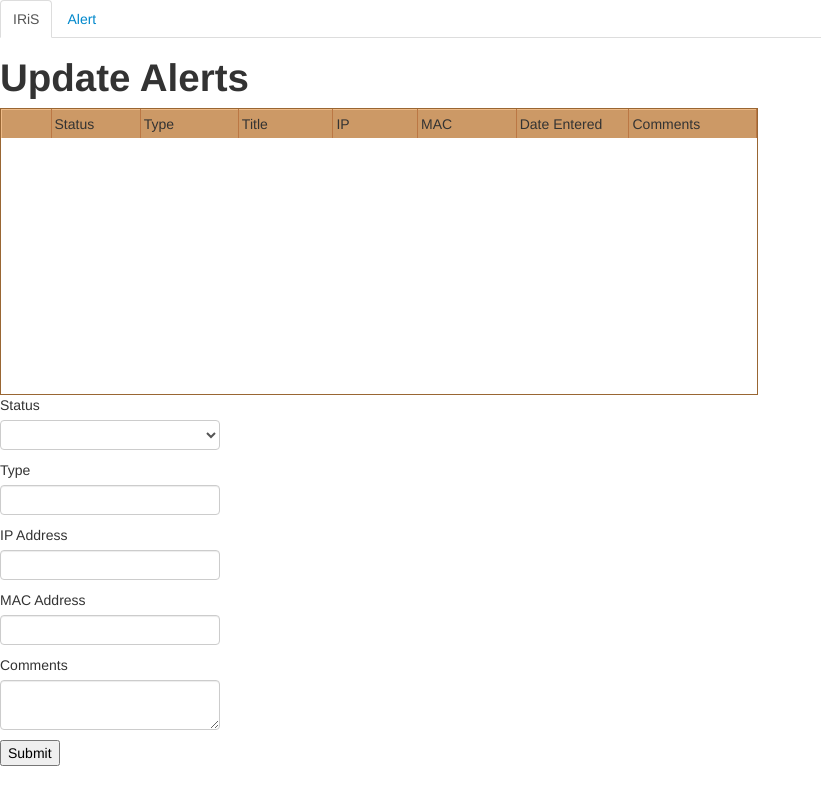
After one commit to danielbarbarito/IRiS, a Flask app: page /update_alert in a window 1280 px wide. The commit adds this page. Shown: the whole page, without its empty margins (0-821 px from the left). Run offline with Flask 2, Linux system fonts and the light colour scheme; lists and menus that the app fills with data are empty; parts of the project's set-up code (start-up, migrations or seed data) failed here and were passed over.

Commit message:
Manual Alert Entry,Update

```diff
--- a/app/forms.py
+++ b/app/forms.py
@@ -1,9 +1,18 @@
 from flask.ext.wtf import Form
-from wtforms import StringField, SelectField, TextAreaField, BooleanField, TextAreaField, PasswordField, IntegerField, validators
-from wtforms.validators import DataRequired, Length
+from wtforms import StringField, SelectField, TextAreaField, DateTimeField, BooleanField, TextAreaField, PasswordField, IntegerField, validators, SubmitField
+from wtforms.validators import DataRequired, Length, IPAddress, MacAddress, Optional
 
-class AlertForm(Form):
-	alert_name = StringField('alert_name',validators=[DataRequired()])
- 	alert_value = StringField('alert_value',validators=[DataRequired()])
-	alert_status = SelectField('alert_status', choices=[('new','New'),('Res','Resolved'),('prom','Promoted')])
-	alert_comments = TextAreaField('alert_comments')
+class NewAlertForm(Form):
+	alert_title = StringField('Title',validators=[DataRequired()])
+	alert_type = StringField('Type',validators=[DataRequired()])
+	alert_ip = StringField('IP Address',validators=[Optional(),IPAddress("Bad IP Address")])
+	alert_mac = StringField('MAC Address',validators=[Optional(), MacAddress("Bad Mac Address")])
+	alert_comments = TextAreaField('Comments')
+
+
+class UpdateAlertForm(Form):
+        alert_status = SelectField('Status', choices=[('',''),('Resolved','Resolved'),('Updated','Updated')])
+        alert_type = StringField('Type')
+        alert_ip = StringField('IP Address',validators=[Optional(),IPAddress("Bad IP Address")])
+        alert_mac = StringField('MAC Address',validators=[Optional(), MacAddress("Bad Mac Address")])
+        alert_comments = TextAreaField('Comments')
--- /dev/null
+++ b/app/templates/update_alert.html
@@ -0,0 +1,45 @@
+<!-- extend from base layout -->
+{% extends "base.html" %}
+{% block content %}
+<div>
+                <h1>Update Alerts</h1>
+                <form action="" method=post>
+			<div id="tableContainer" class="tableContainer">
+				{% include 'update_table.html' %}
+			</div>
+
+
+                        {{ form.hidden_tag() }}
+			<div>
+                                {{ form.alert_status.label }}{{ form.alert_status }}
+                                {% for error in form.alert_status.errors %}
+                                        <span style="color: red;">[{{error}}]</span>
+                                {% endfor %}<br>
+                        </div>
+
+                        <div>
+                                {{ form.alert_type.label }}{{ form.alert_type(size=24) }}
+                                {% for error in form.alert_type.errors %}
+                                        <span style="color: red;">[{{error}}]</span>
+                                {% endfor %}<br>
+                        </div>
+                         <div>
+                                {{ form.alert_ip.label }}{{ form.alert_ip(size=24) }}
+                                {% for error in form.alert_ip.errors %}
+                                        <span style="color: red;">[{{error}}]</span>
+                                {% endfor %}<br>
+                        </div>
+                        <div>
+                                {{ form.alert_mac.label }}{{ form.alert_mac(size=24) }}
+                                {% for error in form.alert_mac.errors %}
+                                        <span style="color: red;">[{{error}}]</span>
+                                {% endfor %}<br>
+                        </div>
+                        <div>
+                                {{ form.alert_comments.label }}{{ form.alert_comments }}
+                        </div>
+                        <div><input type="submit" value="Submit"></div>
+
+                </form>
+        </div>
+{% endblock %}
--- /dev/null
+++ b/app/templates/update_table.html
@@ -0,0 +1,44 @@
+<table border="0" cellpadding="0" cellspacing="0" width="100%" class="scrollTable">
+	<thead class="fixedHeader">
+		<tr>
+			<th></th>
+			<th>Status</th>
+			<th>Type</th>
+			<th>Title</th>
+			<th>IP</th>
+			<th>MAC</th>
+			<th>Date Entered</th>
+			<th>Comments</th>
+		</tr>
+	</thead>
+	<tbody class="scrollContent">
+		{% for a in alerts %}
+			<tr>
+				<td><input type=radio name=update value="{{ a.alert_title }}"></td>
+				<td>{{ a.alert_status }}</td>
+				<td>
+					{% for i in a.alert_type %}
+						{{ i }}
+					{% endfor %}
+				</td>
+				<td>{{ a.alert_title }}</td>
+				<td>
+					{% for i in a.alert_ip %}
+						{{ i }}
+					{% endfor %}
+				</td>
+				<td>
+					{% for i in a.alert_mac %}
+						{{ i }}
+					{% endfor %}
+				</td>
+				<td>{{ a.alert_entered }}</td>
+				<td>
+					{% for i in a.alert_comments %}
+						{{ i }}
+					{% endfor %}
+				</td>
+			</tr>
+		{% endfor %}
+	</tbody>
+</table>
--- a/app/views.py
+++ b/app/views.py
@@ -1,6 +1,7 @@
-from flask import render_template, redirect, url_for
+from flask import render_template, redirect, url_for, request
+from datetime import datetime
 from app import app
-from forms import AlertForm
+from forms import NewAlertForm, UpdateAlertForm
 from models import Alert, iris_db
 
 @app.route('/')
@@ -12,20 +13,108 @@ def index():
 
 @app.route('/alert', methods=['GET', 'POST'])
 def alert():
-	form = AlertForm()
-	#mongoalchemy
-        #alerts = session.query(Alert).filter(Alert.alert_name == 'Second_Alert')
-        alerts = iris_db.query(Alert)
 
-	if form.validate_on_submit():
-		alert_name = form.alert_name.data
-		alert_value = form.alert_value.data
-		alert_status = form.alert_status.data
-		alert_comments = form.alert_comments.data
-		#mongoalchemy
-		iris_db.insert(Alert(alert_name=alert_name,alert_value=alert_value,alert_status=alert_status,alert_comments=alert_comments))
-		return redirect(url_for('alert'))
+	alerts = iris_db.query(Alert)
+
+	if request.method == 'POST':
+		if request.form['btn'] == 'New':
+			return redirect(url_for('new_alert'))
+		elif request.form['btn'] == 'Update':
+			selected = request.form.getlist('selected')
+			return redirect(url_for('update_alert', selected=selected))
+		elif request.form['btn'] == 'Promote':
+			print 'promote'
+
 	return render_template('alert.html',
 				title='Alert',
-				alerts=alerts,
+				alerts=alerts)
+
+
+@app.route('/new_alert', methods=['GET', 'POST'])
+def new_alert():
+	form = NewAlertForm()
+        #mongoalchemy
+        #alerts = session.query(Alert).filter(Alert.alert_name == 'Second_Alert')
+	new = 'New'
+	if form.validate_on_submit():
+                alert_title = form.alert_title.data
+                alert_ip = [form.alert_ip.data]
+                alert_mac = [form.alert_mac.data]
+                alert_type = [form.alert_type.data]
+                alert_entered = datetime.utcnow()
+                alert_comments = [form.alert_comments.data]
+
+		print alert_title
+                #mongoalchemy
+                iris_db.insert(Alert(alert_title=alert_title,
+                                        alert_ip=alert_ip,
+                                        alert_mac=alert_mac,
+                                        alert_status=new,
+                                        alert_type=alert_type,
+                                        alert_comments=alert_comments,
+                                        alert_entered=alert_entered))
+                return redirect(url_for('alert'))
+
+
+        return render_template("new_alert.html",
+                                title='New Alert',
 				form=form)
+
+@app.route('/update_alert', methods=['GET', 'POST'])
+def update_alert():
+	alerts = []
+	form= UpdateAlertForm()
+
+	selected = request.args.getlist('selected')
+	for s in selected:
+		query = iris_db.query(Alert).filter(Alert.alert_title == s)
+		for q in query:
+			d = {
+				'alert_title':q.alert_title,
+				'alert_status':q.alert_status,
+				'alert_type':q.alert_type,
+				'alert_ip':q.alert_ip,
+				'alert_mac':q.alert_mac,
+				'alert_entered':q.alert_entered,
+				'alert_comments':q.alert_comments,
+				}
+		alerts.append(d)
+
+	if request.method == 'POST':
+		update = request.form.getlist('update')
+
+		if update:
+
+			alert = iris_db.query(Alert).filter(Alert.alert_title == update[0])
+			if form.validate_on_submit():
+	    	        	alert_ip = form.alert_ip.data
+        		        alert_mac = form.alert_mac.data
+				alert_type = form.alert_type.data
+		                alert_comments = form.alert_comments.data
+				alert_status = form.alert_status.data
+
+				if alert_status != '':
+                                        alert.set(Alert.alert_status,alert_status).execute()
+
+				if alert_type != '':
+                                        alert.extend(Alert.alert_type,alert_type).execute()
+
+				if alert_ip != '':
+					alert.extend(Alert.alert_ip,alert_ip).execute()
+
+				if alert_mac != '':
+                                        alert.extend(Alert.alert_mac,alert_mac).execute()
+
+				if alert_comments != '':
+                                        alert.extend(Alert.alert_comments,alert_comments).execute()
+
+				alerts = iris_db.query(Alert)
+				#fix boxes not clearing
+				return render_template("update_alert.html",
+			                                title='Update Alert',
+                        			        form=form,
+			                                alerts=alerts)
+	return render_template("update_alert.html",
+                                title='Update Alert',
+				form=form,
+				alerts=alerts)
```
Also changed, not shown: app/models.py (+9 -4 lines), app/templates/alert.html (+7 -36 lines), app/templates/new_alert.html (added, +39 -0 lines), app/templates/view_table.html (added, +44 -0 lines).
